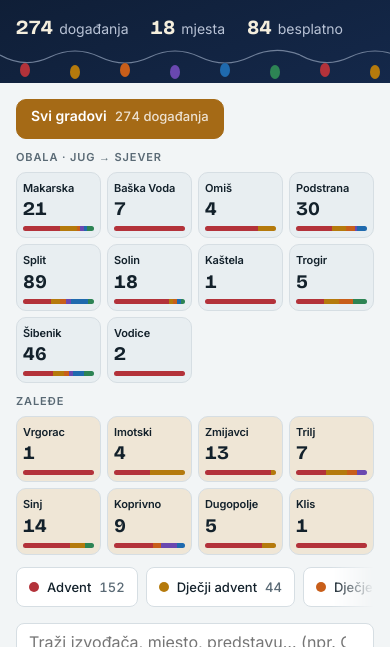
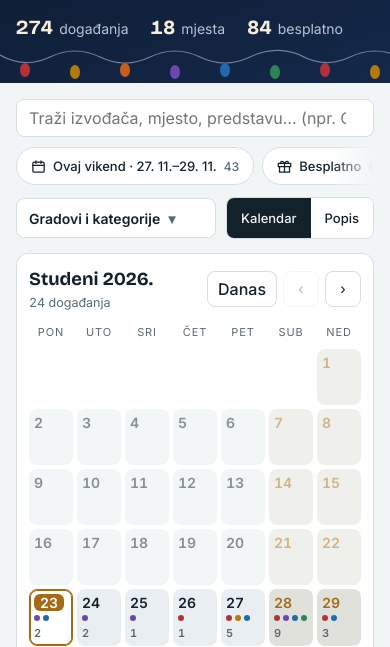
Before and after one commit to MARTINA130288/ADVENT2026, a plain HTML site: page index.html in a window 390 px wide. Shown: the part 196-843 px from the top of the page. Drawn offline with nearby package versions, Linux system fonts and the light colour scheme.

Commit message:
Sklopivi filteri na mobitelu, slika za pregled linka, ikone za pocetni zaslon

```diff
--- a/index.html
+++ b/index.html
@@ -5,6 +5,26 @@
 <meta name="viewport" content="width=device-width, initial-scale=1, viewport-fit=cover">
 <meta name="robots" content="noindex, nofollow">
 <meta name="theme-color" content="#0B1626">
+<meta name="description" content="Koncerti, dječji advent, radionice i izlasci na obali i u zaleđu, studeni 2026. – siječanj 2027. Kalendar s filterima i favoritima.">
+<meta property="og:type" content="website">
+<meta property="og:locale" content="hr_HR">
+<meta property="og:title" content="Advent od Makarske do Šibenika">
+<meta property="og:description" content="Koncerti, dječji advent, radionice i izlasci na obali i u zaleđu, studeni 2026. – siječanj 2027. Kalendar s filterima i favoritima.">
+<meta property="og:url" content="https://martina130288.github.io/ADVENT2026/">
+<meta property="og:image" content="https://martina130288.github.io/ADVENT2026/og.jpg?v=fb0e4535">
+<meta property="og:image:type" content="image/jpeg">
+<meta property="og:image:width" content="1200">
+<meta property="og:image:height" content="630">
+<meta property="og:image:alt" content="Advent od Makarske do Šibenika – adventski kalendar">
+<meta name="twitter:card" content="summary_large_image">
+<link rel="icon" type="image/png" sizes="32x32" href="favicon-32.png">
+<link rel="icon" type="image/png" sizes="192x192" href="icon-192.png">
+<link rel="apple-touch-icon" href="apple-touch-icon.png">
+<link rel="manifest" href="manifest.webmanifest">
+<meta name="apple-mobile-web-app-title" content="Advent">
+<meta name="mobile-web-app-capable" content="yes">
+<meta name="apple-mobile-web-app-capable" content="yes">
+<meta name="apple-mobile-web-app-status-bar-style" content="black-translucent">
 <title>Advent Makarska–Šibenik</title>
 <meta name="claude:viewport-fit-sides" content="cover">
 <link rel="preconnect" href="https://fonts.googleapis.com">
@@ -107,6 +127,27 @@ a { color: var(--link); }
 .search { flex: 1 1 220px; min-width: 0; border: 1px solid var(--line); background: var(--surface); color: var(--ink);
   border-radius: 8px; padding: 8px 12px; font: 14px var(--body); }
 .chk { display: inline-flex; gap: 6px; align-items: center; font-size: 13px; color: var(--muted); }
+/* sklopivi filteri na mobitelu (≤640 px); na većim ekranima .quickrow ne postoji kao kutija, a gumb je skriven */
+.quickrow { display: contents; }
+.ftoggle { display: none; align-items: center; gap: 8px; min-height: 40px; padding: 0 12px; border-radius: 8px; border: 1px solid var(--line);
+  background: var(--surface); color: var(--ink); font: 600 14px var(--body); cursor: pointer; min-width: 0; text-align: left; }
+.ftoggle .t { overflow: hidden; text-overflow: ellipsis; white-space: nowrap; min-width: 0; }
+.ftoggle .t small { font-weight: 500; color: var(--accent); font-size: 13px; }
+.ftoggle .chev { color: var(--muted); flex: 0 0 auto; transition: transform .15s; }
+.ftoggle[aria-expanded="true"] .chev { transform: rotate(180deg); }
+.ftoggle.active { border-color: var(--accent); box-shadow: inset 0 0 0 1px var(--accent); }
+@media (max-width: 640px) {
+  .filters > .row { order: -1; }
+  .row .search { flex: 1 1 100%; }
+  .filters, .filters > * { min-width: 0; }   /* inače red gumba (nowrap) raširi cijelu stranicu */
+  .quickrow { display: flex; flex-wrap: nowrap; gap: 8px; flex: 1 1 100%; min-width: 0; overflow-x: auto; scrollbar-width: none; padding-bottom: 2px;
+    -webkit-mask-image: linear-gradient(to right, #000 88%, transparent); mask-image: linear-gradient(to right, #000 88%, transparent); }
+  .quickrow::-webkit-scrollbar { display: none; }
+  .quickrow .quick { flex: 0 0 auto; }
+  .ftoggle { display: inline-flex; flex: 1 1 0; }   /* dijeli red s Kalendar/Popis */
+  .filters:not(.open) > .towns, .filters:not(.open) > .cats, .filters:not(.open) .chk { display: none; }
+  .filters.open .chk { order: 5; width: 100%; }
+}
 /* brzi filteri: ovaj vikend, besplatno (Martina 23.11.) */
 .quick { display: inline-flex; align-items: center; gap: 7px; border: 1px solid var(--line); background: var(--surface); color: var(--ink);
   border-radius: 999px; padding: 0 14px; min-height: 38px; font: 500 13px var(--body); cursor: pointer; white-space: nowrap; }
@@ -308,14 +349,18 @@ details.fold[open] > summary::before { content: "▾"; }
 
 <div class="wrap">
 
-  <div class="filters">
+  <div class="filters" id="filters">
     <div class="towns" id="towns" role="group" aria-label="Grad"></div>
     <div class="cats" id="cats" aria-label="Kategorije"></div>
     <div class="row">
       <input class="search" id="q" type="search" placeholder="Traži izvođača, mjesto, predstavu… (npr. Cetinski)" aria-label="Pretraga">
-      <button type="button" class="quick" id="fWeekend" aria-pressed="false"></button>
-      <button type="button" class="quick" id="fFree" aria-pressed="false"></button>
-      <button type="button" class="quick fav" id="fFav" aria-pressed="false" title="Srcem označi događanja koja te zanimaju"></button>
+      <div class="quickrow">
+        <button type="button" class="quick" id="fWeekend" aria-pressed="false"></button>
+        <button type="button" class="quick" id="fFree" aria-pressed="false"></button>
+        <button type="button" class="quick fav" id="fFav" aria-pressed="false" title="Srcem označi događanja koja te zanimaju"></button>
+      </div>
+      <!-- samo na mobitelu: gradovi, kategorije i "Sakrij otkazano" su sklopljeni (Martina 23.11.) -->
+      <button type="button" class="ftoggle" id="fToggle" aria-expanded="false" aria-controls="towns cats"></button>
       <label class="chk"><input type="checkbox" id="hideCancel" checked> Sakrij otkazano</label>
       <div class="seg" role="group" aria-label="Prikaz">
         <button type="button" id="vCal" aria-pressed="true">Kalendar</button>
@@ -482,6 +527,19 @@ function renderFilters() {
     svg(`<rect x="3" y="5" width="18" height="16" rx="2"/><path d="M3 10h18M8 3v4M16 3v4"/>`));
   quick("fFree", "free", "Besplatno", svg(`<path d="M20 12v9H4v-9M2 7h20v5H2zM12 21V7M12 7c-2-4-6-4-6-1.5S10 7 12 7zm0 0c2-4 6-4 6-1.5S14 7 12 7z"/>`));
   quick("fFav", "favOnly", "Favoriti", HEART.replace("<svg ", `<svg style="fill:${state.favOnly ? "currentColor" : "none"}" `));
+
+  // mobitel: gumb "Gradovi i kategorije" pokazuje što je od toga uključeno, i kad je sklopljeno
+  const nCats = state.cats.size, allCats = Object.keys(CATS).length;
+  const active = [
+    state.town,
+    nCats < allCats && (nCats === 1 ? CATS[[...state.cats][0]].name : `${nCats} ${nCats < 5 ? "kategorije" : "kategorija"}`),
+    !state.hideCancel && "s otkazanim",
+  ].filter(Boolean);
+  const ft = document.getElementById("fToggle");
+  ft.classList.toggle("active", active.length > 0);
+  // kad je nešto uključeno, piše samo to (na uskom ekranu inače ode u "…")
+  ft.innerHTML = `<span class="t">${active.length ? `Filter: <small>${esc(active.join(", "))}</small>` : "Gradovi i kategorije"}</span><span class="chev" aria-hidden="true">▾</span>`;
+  ft.setAttribute("aria-label", `Gradovi i kategorije${active.length ? ", uključeno: " + active.join(", ") : ""}`);
 
   const keepCats = document.getElementById("cats").scrollLeft;
   requestAnimationFrame(() => { document.getElementById("cats").scrollLeft = keepCats; });
@@ -875,6 +933,11 @@ document.getElementById("fWeekend").onclick = () => {
   if (state.weekend) goDay(WEEKEND[0] < FIRST ? FIRST : WEEKEND[0] > LAST ? LAST : WEEKEND[0]); else render();
 };
 document.getElementById("fFree").onclick = () => { state.free = !state.free; render(); };
+document.getElementById("fToggle").onclick = () => {
+  const f = document.getElementById("filters"), open = !f.classList.contains("open");
+  f.classList.toggle("open", open);
+  document.getElementById("fToggle").setAttribute("aria-expanded", String(open));
+};
 // Favoriti: uključeno → Popis (moj plan po danima); isključeno → natrag na prikaz od prije
 document.getElementById("fFav").onclick = () => {
   state.favOnly = !state.favOnly;
```
